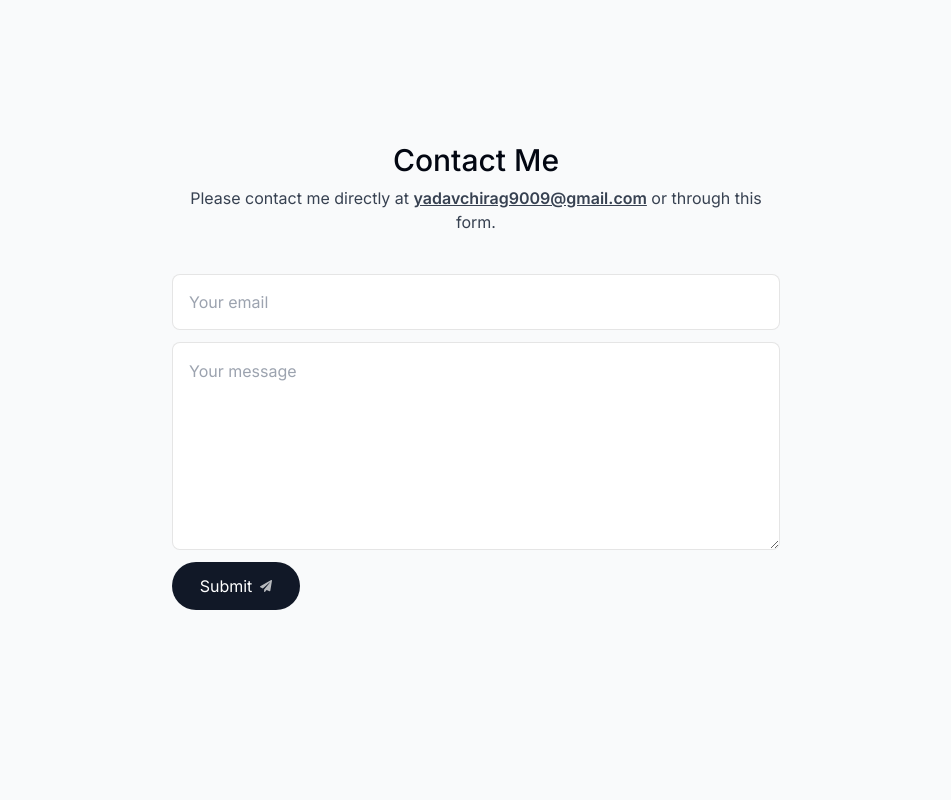
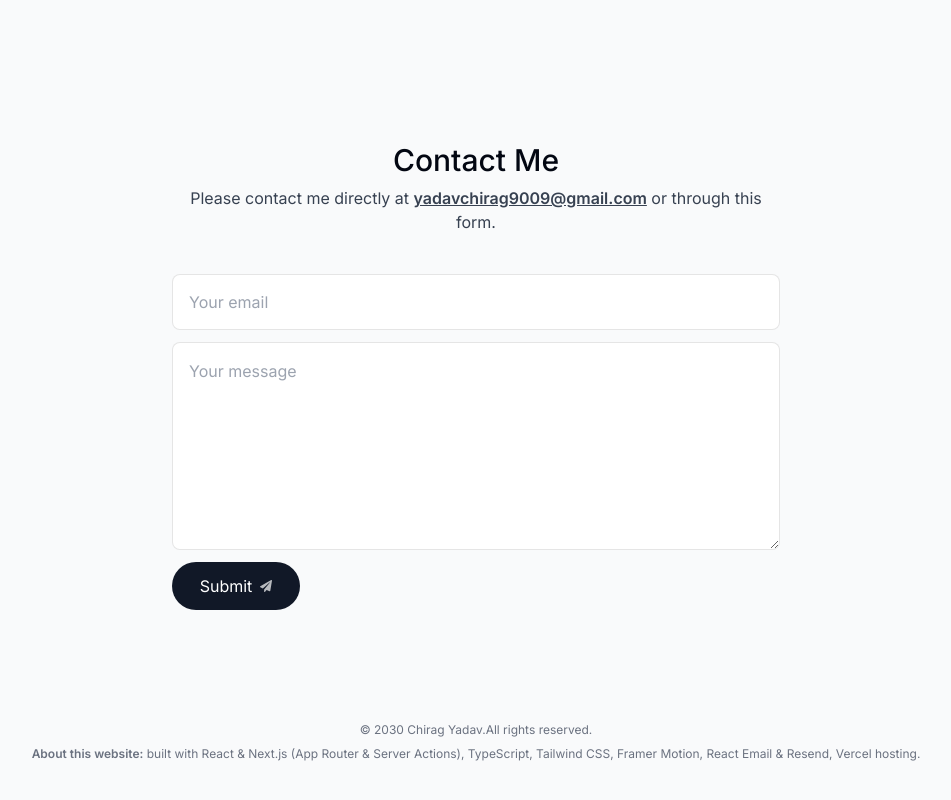
Before and after one commit to chiragyadav2003/Portfolio-App, a Next.js app: page / in a window 1280 px wide. Shown: the part 3210-4010 px from the top of the page, without its empty margins (164-1115 px from the left). Before the commit the page ends 3932 px from the top, so only its background shows below. Built offline with nearby package versions, Linux system fonts and the light colour scheme; no server answers.

Commit message:
adding footer

```diff
--- a/app/layout.tsx
+++ b/app/layout.tsx
@@ -6,6 +6,7 @@
 import ActiveSectionContextProvider from '@/context/active-section-context'
 import ThemeSwitch from '@/components/theme-switch'
 import { Toaster } from 'react-hot-toast';
+import Footer from '@/components/footer'
 
 export const metadata = {
   title: 'Chirag | Personal Portfolio',
@@ -22,6 +23,7 @@
         <ActiveSectionContextProvider>
           <Header/>
           {children}
+          <Footer/>
           <Toaster position='top-right' />
           <ThemeSwitch />
         </ActiveSectionContextProvider>
--- /dev/null
+++ b/components/footer.tsx
@@ -0,0 +1,16 @@
+import React from "react";
+
+export default function Footer() {
+    return (
+        <footer className="mb-10 px-4 text-center text-gray-500">
+            <small className="mb-2 block text-xs">
+            &copy; 2030 Chirag Yadav.All rights reserved.
+            </small>
+            <p className="text-xs">
+            <span className="font-semibold">About this website:</span> built with
+            React & Next.js (App Router & Server Actions), TypeScript, Tailwind CSS,
+            Framer Motion, React Email & Resend, Vercel hosting.
+            </p>
+        </footer>
+    );
+}
```
